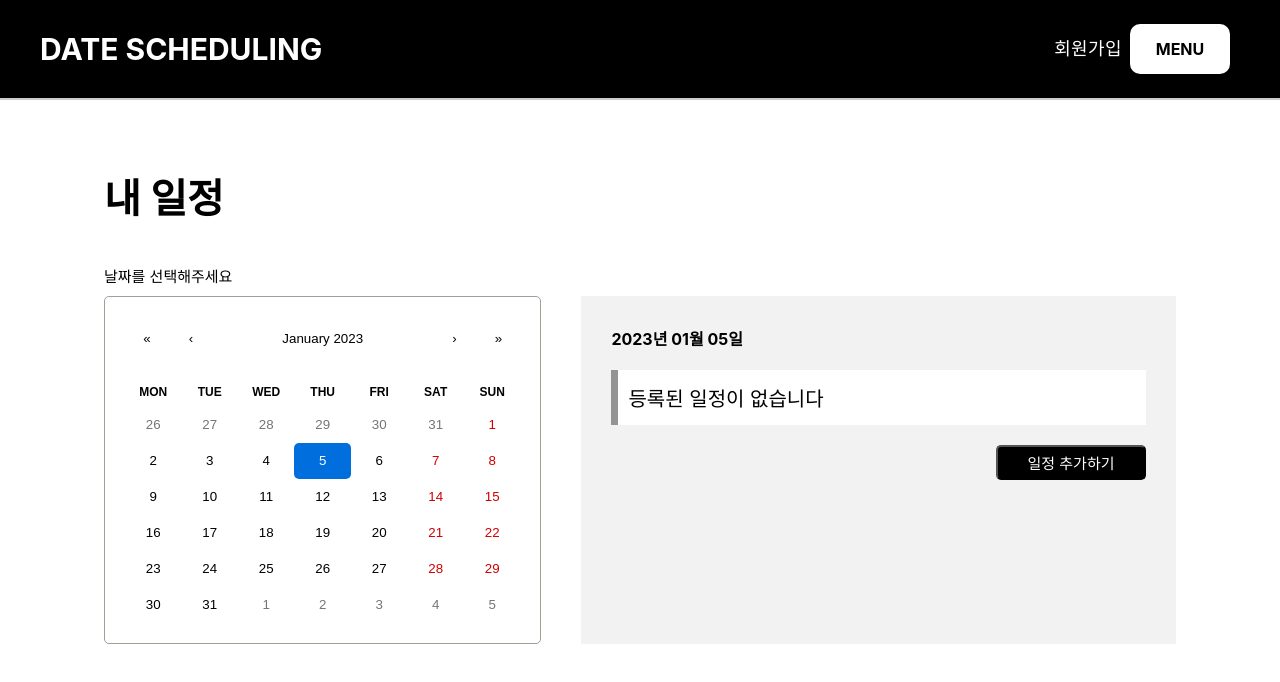
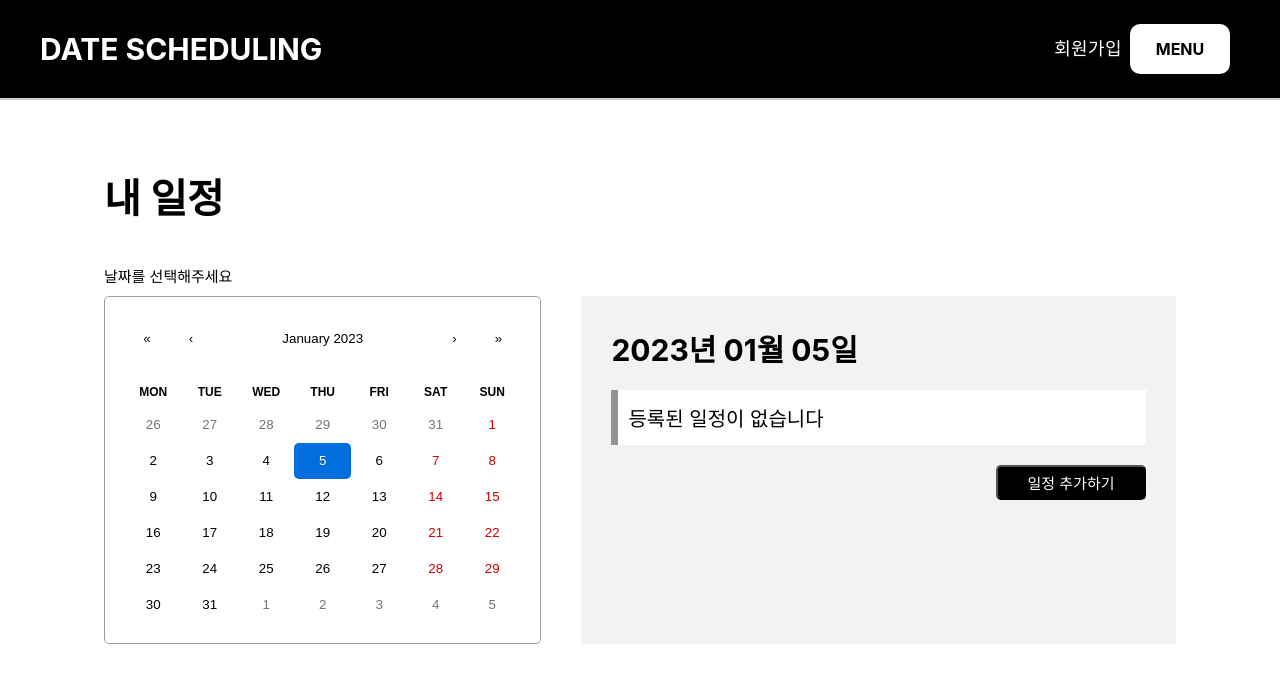
Before and after one commit to YounSoyoung/date_scheduling_Front, a React (Create React App) app: page /newcourse/1 in a window 1280 px wide. Shown: the top 682 px of the page. Built offline with nearby package versions, Linux system fonts and the light colour scheme.

Commit message:
댓글 css 수정

```diff
--- a/src/components/Comment.js
+++ b/src/components/Comment.js
@@ -4,6 +4,8 @@ import React, { useEffect, useState } from "react";
 import { useLocation } from "react-router-dom";
 import '../css/PostDetail.css';
 import OneComment from "./OneComment";
+import { Link } from 'react-router-dom';
+
 
 export const BASE_URL = API_BASE_URL + '/api/comments';
 
@@ -13,6 +15,7 @@ const Comment = () => {
 
 
     const [commentList, setCommentList] = useState([]);
+    const [commentCnt, setCommentCnt] = useState(0);
 
     const [comment,setComment] = useState({
             content : ''
@@ -83,10 +86,14 @@ const Comment = () => {
         .then(res => res.json())
         .then(json => {
             console.log(json);
+            setCommentCnt(json.count);
             setCommentList(json.comments);
         })
     };
 
+    const noComment = (
+        <div style={{display: "flex", justifyContent: "center", color: "gray"}}>등록된 댓글이 없습니다</div>
+    );
 
     const commentItems = commentList.map(commentItem => <OneComment key={commentItem.commentid} commentItem={commentItem} remove={remove}/>);
 
@@ -99,6 +106,7 @@ const Comment = () => {
         .then(res => res.json())
         .then(json => {
             console.log(json);
+
             setCommentList(json.comments);
         })
     },[location])
@@ -122,7 +130,7 @@ const Comment = () => {
             </Grid>
 
             <List sx={{minWidth: 500, bgcolor: 'background.paper', marginBottom: 10}}>
-                {commentItems}
+                { commentCnt ? commentItems : noComment}
             </List>
         </div>
         </>
--- a/src/pages/NewDateCourse.js
+++ b/src/pages/NewDateCourse.js
@@ -104,7 +104,7 @@ const NewDateCourse = () => {
                 <div className="courseBox">
                     <Calendar onChange={setValue} onClickDay={clickDateHandler} value={value} className="react-calendar"/>
                     <div className="scheduleBox">
-                        <div style={{fontWeight: 700}}>
+                        <div style={{fontWeight: 700, fontSize: 30}}>
                             {moment(value).format("YYYY년 MM월 DD일")}
                         </div>
                         <box className="mySchedules">
```
